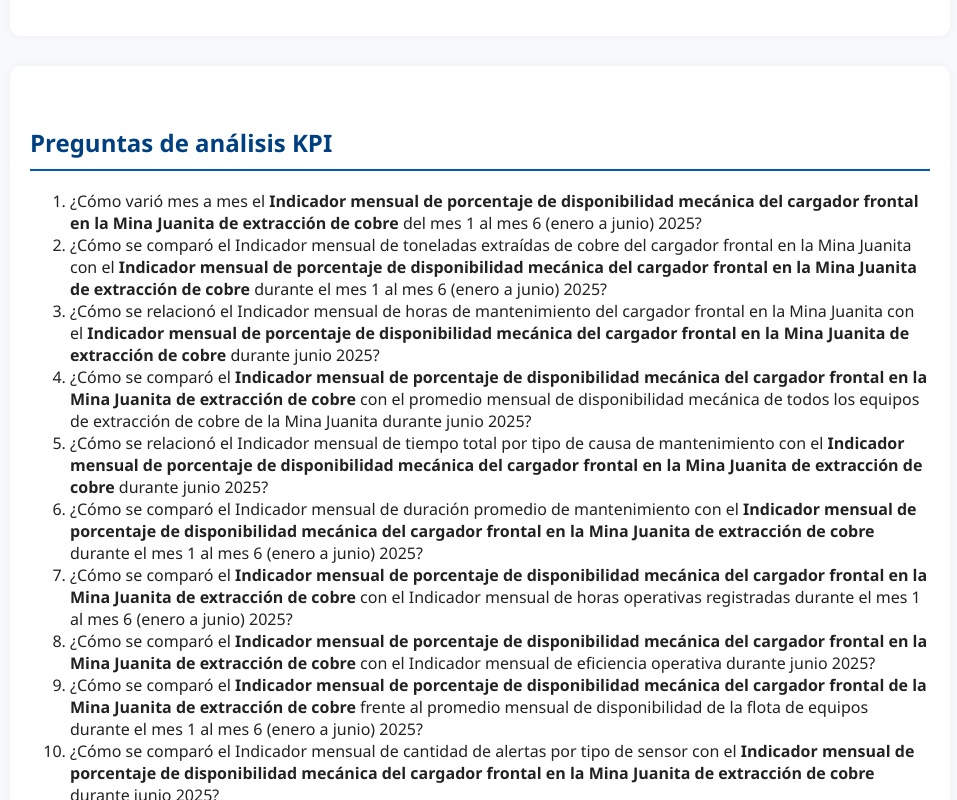
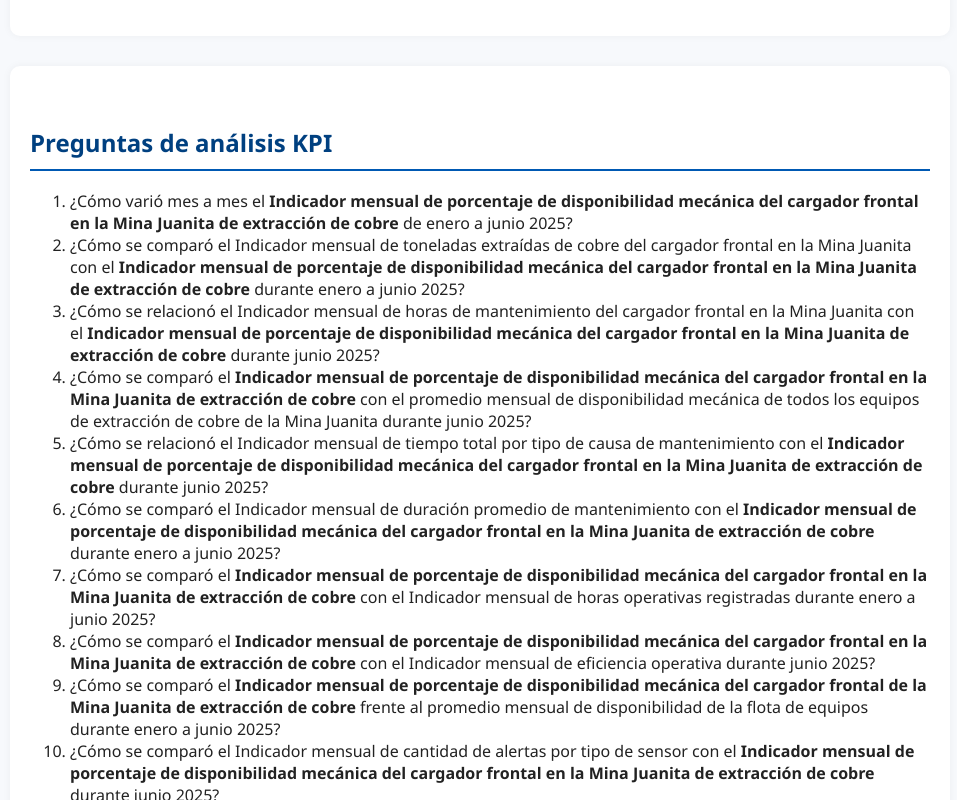
Before and after one commit to f1521937-cmyk/Grupo1datavisualizationpucp-2025, a plain HTML site: page index.html in a window 1280 px wide. Shown: the part 11200-12000 px from the top of the page, without its empty margins (160-1117 px from the left). Drawn offline with Linux system fonts and the light colour scheme.

Commit message:
Update index.html

```diff
--- a/index.html
+++ b/index.html
@@ -392,15 +392,15 @@ El costo total de implementacion de esta estrategia es de US$275,000 y se estima
 <section id="KEY PERFORMANCE QUESTION">
   <h2>Preguntas de análisis KPI</h2>
   <ol>
-    <li>¿Cómo varió mes a mes el <strong>Indicador mensual de porcentaje de disponibilidad mecánica del cargador frontal en la Mina Juanita de extracción de cobre</strong> del mes 1 al mes 6 (enero a junio) 2025?</li>
-    <li>¿Cómo se comparó el Indicador mensual de toneladas extraídas de cobre del cargador frontal en la Mina Juanita con el <strong>Indicador mensual de porcentaje de disponibilidad mecánica del cargador frontal en la Mina Juanita de extracción de cobre</strong> durante el mes 1 al mes 6 (enero a junio) 2025? </li>
+    <li>¿Cómo varió mes a mes el <strong>Indicador mensual de porcentaje de disponibilidad mecánica del cargador frontal en la Mina Juanita de extracción de cobre</strong> de enero a junio 2025?</li>
+    <li>¿Cómo se comparó el Indicador mensual de toneladas extraídas de cobre del cargador frontal en la Mina Juanita con el <strong>Indicador mensual de porcentaje de disponibilidad mecánica del cargador frontal en la Mina Juanita de extracción de cobre</strong> durante enero a junio 2025? </li>
     <li>¿Cómo se relacionó el Indicador mensual de horas de mantenimiento del cargador frontal en la Mina Juanita con el <strong>Indicador mensual de porcentaje de disponibilidad mecánica del cargador frontal en la Mina Juanita de extracción de cobre</strong> durante junio 2025?</li>
     <li>¿Cómo se comparó el <strong>Indicador mensual de porcentaje de disponibilidad mecánica del cargador frontal en la Mina Juanita de extracción de cobre</strong> con el promedio mensual de disponibilidad mecánica de todos los equipos de extracción de cobre de la Mina Juanita durante junio 2025?</li>
     <li>¿Cómo se relacionó el Indicador mensual de tiempo total por tipo de causa de mantenimiento con el <strong>Indicador mensual de porcentaje de disponibilidad mecánica del cargador frontal en la Mina Juanita de extracción de cobre</strong> durante junio 2025?</li>
-    <li>¿Cómo se comparó el Indicador mensual de duración promedio de mantenimiento con el <strong>Indicador mensual de porcentaje de disponibilidad mecánica del cargador frontal en la Mina Juanita de extracción de cobre</strong> durante el mes 1 al mes 6 (enero a junio) 2025?</li>
-    <li>¿Cómo se comparó el <strong>Indicador mensual de porcentaje de disponibilidad mecánica del cargador frontal en la Mina Juanita de extracción de cobre</strong> con el Indicador mensual de horas operativas registradas durante el mes 1 al mes 6 (enero a junio) 2025?</li>
+    <li>¿Cómo se comparó el Indicador mensual de duración promedio de mantenimiento con el <strong>Indicador mensual de porcentaje de disponibilidad mecánica del cargador frontal en la Mina Juanita de extracción de cobre</strong> durante enero a junio 2025?</li>
+    <li>¿Cómo se comparó el <strong>Indicador mensual de porcentaje de disponibilidad mecánica del cargador frontal en la Mina Juanita de extracción de cobre</strong> con el Indicador mensual de horas operativas registradas durante enero a junio 2025?</li>
     <li>¿Cómo se comparó el <strong>Indicador mensual de porcentaje de disponibilidad mecánica del cargador frontal en la Mina Juanita de extracción de cobre</strong> con el Indicador mensual de eficiencia operativa durante junio 2025?</li>
-    <li>¿Cómo se comparó el <strong>Indicador mensual de porcentaje de disponibilidad mecánica del cargador frontal de la Mina Juanita de extracción de cobre</strong> frente al promedio mensual de disponibilidad de la flota de equipos durante el mes 1 al mes 6 (enero a junio) 2025?</li>
+    <li>¿Cómo se comparó el <strong>Indicador mensual de porcentaje de disponibilidad mecánica del cargador frontal de la Mina Juanita de extracción de cobre</strong> frente al promedio mensual de disponibilidad de la flota de equipos durante enero a junio 2025?</li>
     <li>¿Cómo se comparó el Indicador mensual de cantidad de alertas por tipo de sensor con el <strong>Indicador mensual de porcentaje de disponibilidad mecánica del cargador frontal en la Mina Juanita de extracción de cobre</strong> durante junio 2025?</li>
   </ol>
 </section>
@@ -542,13 +542,13 @@ Indicador Sin Inversión % = AVERAGE('DVG1 FacturacionKPI'[Indicador_Sin_Inversi
 
    <section id="Resultados por pregunta">
     <h2>Resultados, KPIs y Gráficos </h2>
-    <h2>¿Cómo varió mes a mes el <span style="font-weight:bold; text-decoration:underline; color:black;">Indicador mensual de porcentaje de disponibilidad mecánica del cargador frontal en la Mina Juanita de extracción de cobre</span> del mes 1 al mes 6 (enero a junio) 2025?</li></h2>
+    <h2>¿Cómo varió mes a mes el <span style="font-weight:bold; text-decoration:underline; color:black;">Indicador mensual de porcentaje de disponibilidad mecánica del cargador frontal en la Mina Juanita de extracción de cobre</span> de enero a junio 2025?</li></h2>
     <p>Indicador mensual de porcentaje de disponibilidad mecánica del cargador frontal en la Mina Juanita de extracción de cobre</p>
     <img src="KPQ1.PNG" alt="KPQ1" style="max-width:100%; margin-top:10px;">
   </section>
 
 	<section id="Resultados por pregunta">
-    <h2>¿Cómo se comparó el Indicador mensual de toneladas extraídas de cobre del cargador frontal en la Mina Juanita con el <span style="font-weight:bold; text-decoration:underline; color:black;">Indicador mensual de porcentaje de disponibilidad mecánica del cargador frontal en la Mina Juanita de extracción de cobre</span> durante el mes 1 al mes 6 (enero a junio) 2025? </h2>
+    <h2>¿Cómo se comparó el Indicador mensual de toneladas extraídas de cobre del cargador frontal en la Mina Juanita con el <span style="font-weight:bold; text-decoration:underline; color:black;">Indicador mensual de porcentaje de disponibilidad mecánica del cargador frontal en la Mina Juanita de extracción de cobre</span> durante enero a junio 2025? </h2>
 	<p>Indicador mensual de porcentaje de disponibilidad mecánica del cargador frontal en la Mina Juanita de extracción de cobre</p>
     <br><img src="KPQ2.PNG" alt="KPQ2" style="max-width:100%; margin-top:10px;">
    </section>
@@ -572,13 +572,13 @@ Indicador Sin Inversión % = AVERAGE('DVG1 FacturacionKPI'[Indicador_Sin_Inversi
    </section>
 
 		<section id="Resultados por pregunta">
-    <h2>¿Cómo se comparó el Indicador mensual de duración promedio de mantenimiento con el <span style="font-weight:bold; text-decoration:underline; color:black;">Indicador mensual de porcentaje de disponibilidad mecánica del cargador frontal en la Mina Juanita de extracción de cobre</span> durante el mes 1 al mes 6 (enero a junio) 2025?</h2>
+    <h2>¿Cómo se comparó el Indicador mensual de duración promedio de mantenimiento con el <span style="font-weight:bold; text-decoration:underline; color:black;">Indicador mensual de porcentaje de disponibilidad mecánica del cargador frontal en la Mina Juanita de extracción de cobre</span> durante enero a junio 2025?</h2>
 	<p>Indicador mensual de porcentaje de disponibilidad mecánica del cargador frontal en la Mina Juanita de extracción de cobre</p>
     <br><img src="KPQ6.PNG" alt="KPQ6" style="max-width:100%; margin-top:10px;">
    </section>
 
 		<section id="Resultados por pregunta">
-    <h2>¿Cómo se comparó el <span style="font-weight:bold; text-decoration:underline; color:black;">Indicador mensual de porcentaje de disponibilidad mecánica del cargador frontal en la Mina Juanita de extracción de cobre</span> con el Indicador mensual de horas operativas registradas durante el mes 1 al mes 6 (enero a junio) 2025?</h2>
+    <h2>¿Cómo se comparó el <span style="font-weight:bold; text-decoration:underline; color:black;">Indicador mensual de porcentaje de disponibilidad mecánica del cargador frontal en la Mina Juanita de extracción de cobre</span> con el Indicador mensual de horas operativas registradas durante enero a junio 2025?</h2>
 	<p>Indicador mensual de porcentaje de disponibilidad mecánica del cargador frontal en la Mina Juanita de extracción de cobre</p>
     <br><img src="KPQ7.PNG" alt="KPQ7" style="max-width:100%; margin-top:10px;">
    </section>
@@ -590,7 +590,7 @@ Indicador Sin Inversión % = AVERAGE('DVG1 FacturacionKPI'[Indicador_Sin_Inversi
    </section>
 
 		<section id="Resultados por pregunta">
-    <h2><li>¿Cómo se comparó el <span style="font-weight:bold; text-decoration:underline; color:black;">Indicador mensual de porcentaje de disponibilidad mecánica del cargador frontal de la Mina Juanita de extracción de cobre</span> frente al promedio mensual de disponibilidad de la flota de equipos durante el mes 1 al mes 6 (enero a junio) 2025?</li></h2>
+    <h2><li>¿Cómo se comparó el <span style="font-weight:bold; text-decoration:underline; color:black;">Indicador mensual de porcentaje de disponibilidad mecánica del cargador frontal de la Mina Juanita de extracción de cobre</span> frente al promedio mensual de disponibilidad de la flota de equipos durante enero a junio 2025?</li></h2>
 	<p>Indicador mensual de porcentaje de disponibilidad mecánica del cargador frontal en la Mina Juanita de extracción de cobre</p>
     <br><img src="KPQ9.PNG" alt="KPQ9" style="max-width:100%; margin-top:10px;">
    </section>
```
